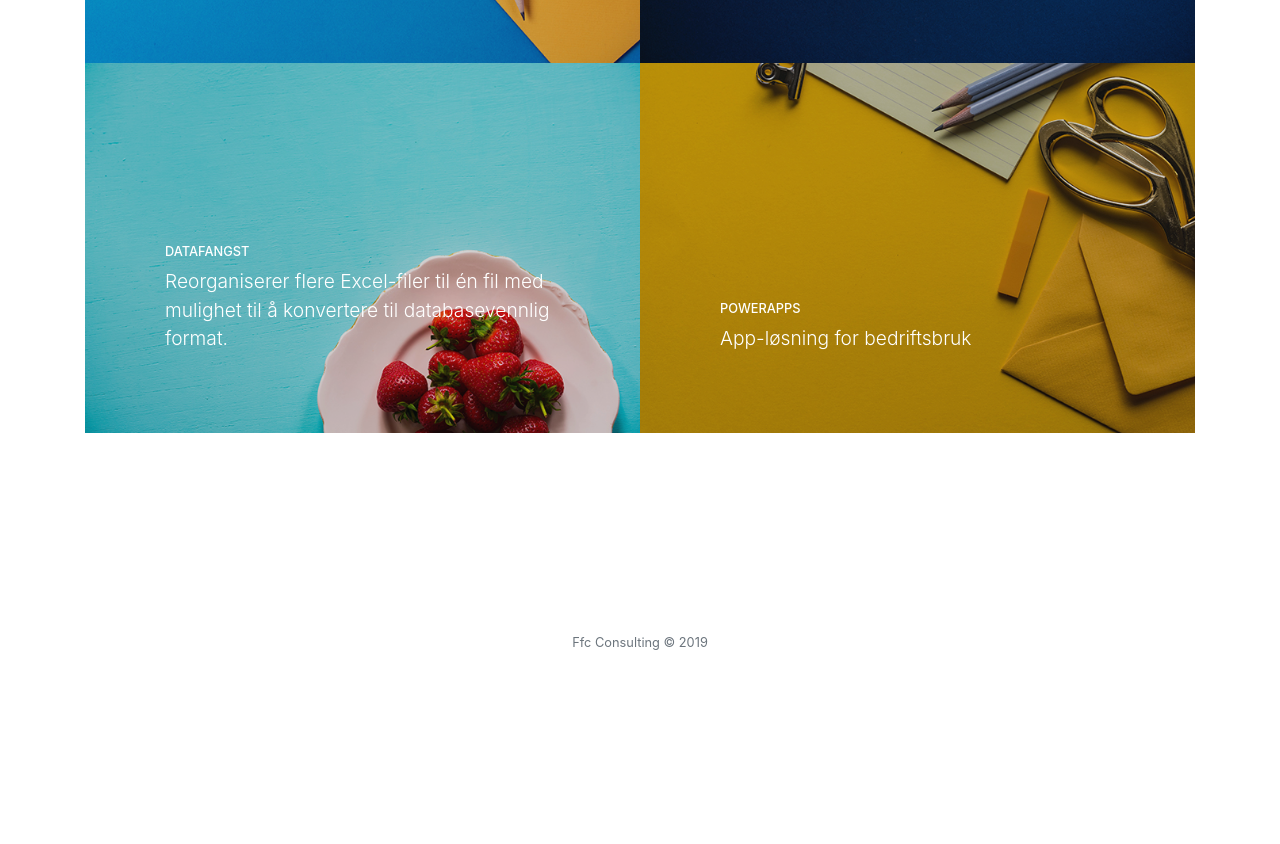
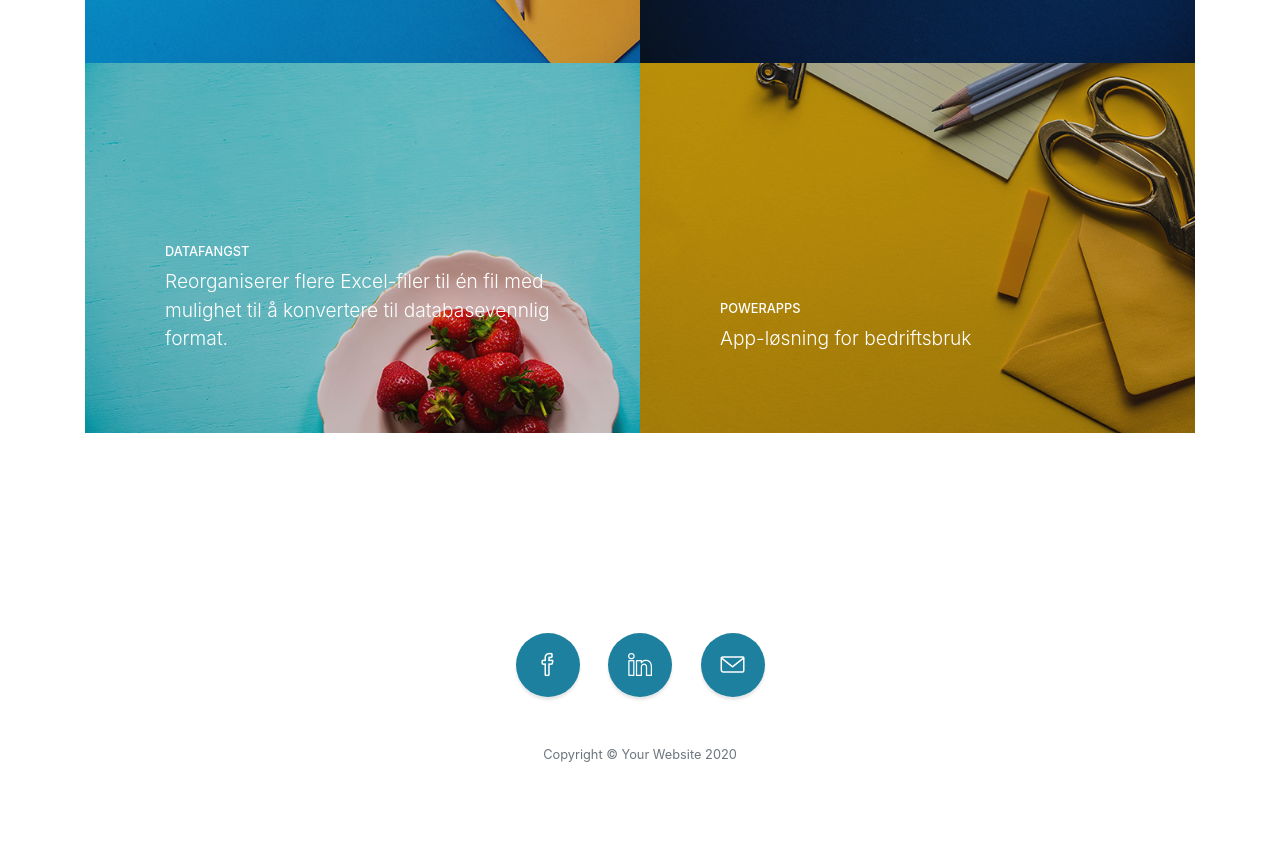
Before and after one commit to drammen94/portefoolje, a website with bundled scripts: page index.html in a window 1280 px wide. Shown: the part 1352-2196 px from the top of the page. Before the commit the page ends 2084 px from the top, so only its background shows below. Built offline with nearby package versions, Linux system fonts and the light colour scheme.

Commit message:
Update index.html

```diff
--- a/index.html
+++ b/index.html
@@ -205,9 +205,27 @@
 
 
   <!-- Footer -->
+  <div id="contact" >
   <footer class="footer text-center">
     <div class="container">
-      <p class="text-muted small mb-0">Ffc Consulting &copy; 2019</p>
+      <ul class="list-inline mb-5">
+        <li class="list-inline-item">
+          <a class="social-link rounded-circle text-white mr-3" href="https://www.facebook.com/jan.nguyen.5686">
+            <i class="icon-social-facebook"></i>
+          </a>
+        </li>
+        <li class="list-inline-item">
+          <a class="social-link rounded-circle text-white mr-3" href="https://www.linkedin.com/in/jan-nguyen-245346122">
+            <i class="icon-social-linkedin"></i>
+          </a>
+        </li>
+        <li class="list-inline-item">
+          <a class="social-link rounded-circle text-white" href="mailto:danhnguyen94@hotmail.com">
+            <i class="icon-envelope"></i>
+          </a>
+        </li>
+      </ul>
+      <p class="text-muted small mb-0">Copyright &copy; Your Website 2020</p>
     </div>
   </footer>
 
```
